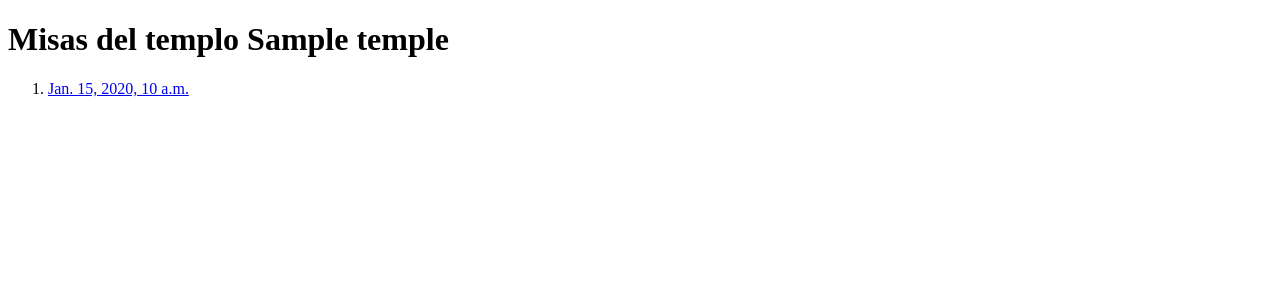
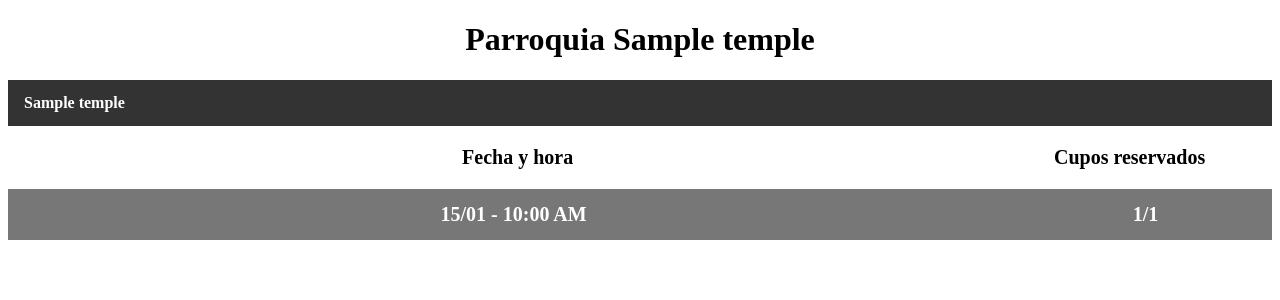
Before and after one commit to AlejandroSalgadoG/WebSchedule, a Django app: page /select_mass?temple=1 in a window 1280 px wide. Shown: the top 300 px of the page. Run offline with Django 3.2, Linux system fonts and the light colour scheme; tables that the repository leaves empty hold one stand-in row (values such as "Sample post").

Commit message:
Adding styling to normal user views

```diff
--- a/Schedule/models.py
+++ b/Schedule/models.py
@@ -13,6 +13,12 @@ class Mass(models.Model):
     schedule = models.DateTimeField()
     max_participants = models.IntegerField()
 
+    def get_formatted_schedule(self):
+        return self.schedule.strftime("%d/%m - %I:%M %p")
+
+    def get_space_available(self):
+        return "%d/%d" % (len( self.reservation_set.all() ), self.max_participants)
+
 class Participant(models.Model):
     id_num = models.IntegerField()
     name = models.CharField(max_length = 128)
--- a/Schedule/templates/SelectMass.html
+++ b/Schedule/templates/SelectMass.html
@@ -1,14 +1,59 @@
 <!DOCTYPE html>
 <html>
+    <head>
+        <style>
+            * { box-sizing: border-box; }
+
+            header { text-align: center; }
+
+            nav ul { list-style-type: none; margin: 0; padding: 0; overflow: hidden; background-color: #333; }
+            nav li { float: left; }
+            nav li a { display: block; color: white; text-align: center; padding: 14px 16px; text-decoration: none; font-weight: bold; }
+            nav li a:hover { background-color: #111; }
+
+            .left_col {float: left; width: 80%; }
+            .right_col {float: right; width: 20%;}
+
+            .title { text-align: center; overflow: hidden; padding: 20px;}
+            .title a { font-weight: bold; font-size: 20px; }
+
+            .content ul { list-style-type: none; margin: 0; padding: 0 0; overflow: hidden; }
+            .content li {  text-align: center;   overflow: hidden;}
+            .content li:nth-child(odd) { background-color: #777; }
+            .content li:nth-child(even) { background-color: #555; }
+            .content li a { display: block; color: white;  padding: 14px 16px; text-decoration: none; font-weight: bold; font-size: 20px;}
+
+        </style>
+    </head>
+
     <body>
-        <h1>Misas del templo {{temple.name}}</h1>
+        <header>
+            <h1>Parroquia {{temple.name}}</h1>
+        </header>
 
-        <ol>
-            {% for mass in masses %}
-                <li>
-                    <a href="/register?temple={{temple.pk}}&mass={{mass.pk}}">{{mass.schedule}}</a>
-                </li>
-            {% endfor %}
-        </ol>
+        <nav>
+            <ul>
+                {% for temple in temples %}
+                    <li>
+                        <a href="/select_mass?temple={{temple.pk}}">{{temple.name}}</a>
+                    </li>
+                {% endfor %}
+            </ul>
+        </nav>
+
+        <div class="title">
+            <a class="left_col"> Fecha y hora </a> <a class="right_col">Cupos reservados</a>
+        </div>
+
+        <div class="content">
+            <ul>
+                {% for mass in masses %}
+                    <li>
+                        <a class="left_col" href="/register?temple={{temple.pk}}&mass={{mass.pk}}"> {{mass.get_formatted_schedule}} </a>
+                        <a class="right_col">{{mass.get_space_available}}</a>
+                    </li>
+                {% endfor %}
+            </ul>
+        </div>
     </body>
 </html>
--- a/Schedule/views.py
+++ b/Schedule/views.py
@@ -67,15 +67,16 @@ class SelectMass(TemplateView):
     template = "SelectMass.html"
 
     def get(self, request):
-        temple = models.Temple.objects.get(pk=request.GET["temple"])
+        temples = models.Temple.objects.all()
+        temple = temples.get(pk=request.GET["temple"])
         masses = temple.mass_set.all()
-        return render(request, self.template, {"temple": temple, "masses": masses})
+        return render(request, self.template, {"temple": temple, "temples": temples, "masses": masses})
 
 class Register(TemplateView):
     template = "Register.html"
 
     def get(self, request):
-        temple = models.Mass.objects.get(pk=request.GET["temple"])
+        temple = models.Temple.objects.get(pk=request.GET["temple"])
         mass = models.Mass.objects.get(pk=request.GET["mass"])
         return render(request, self.template, {"temple": temple, "mass": mass})
 
```
Also changed, not shown: Schedule/templates/Index.html (+17 -4 lines), Schedule/templates/Register.html (+21 -2 lines).
